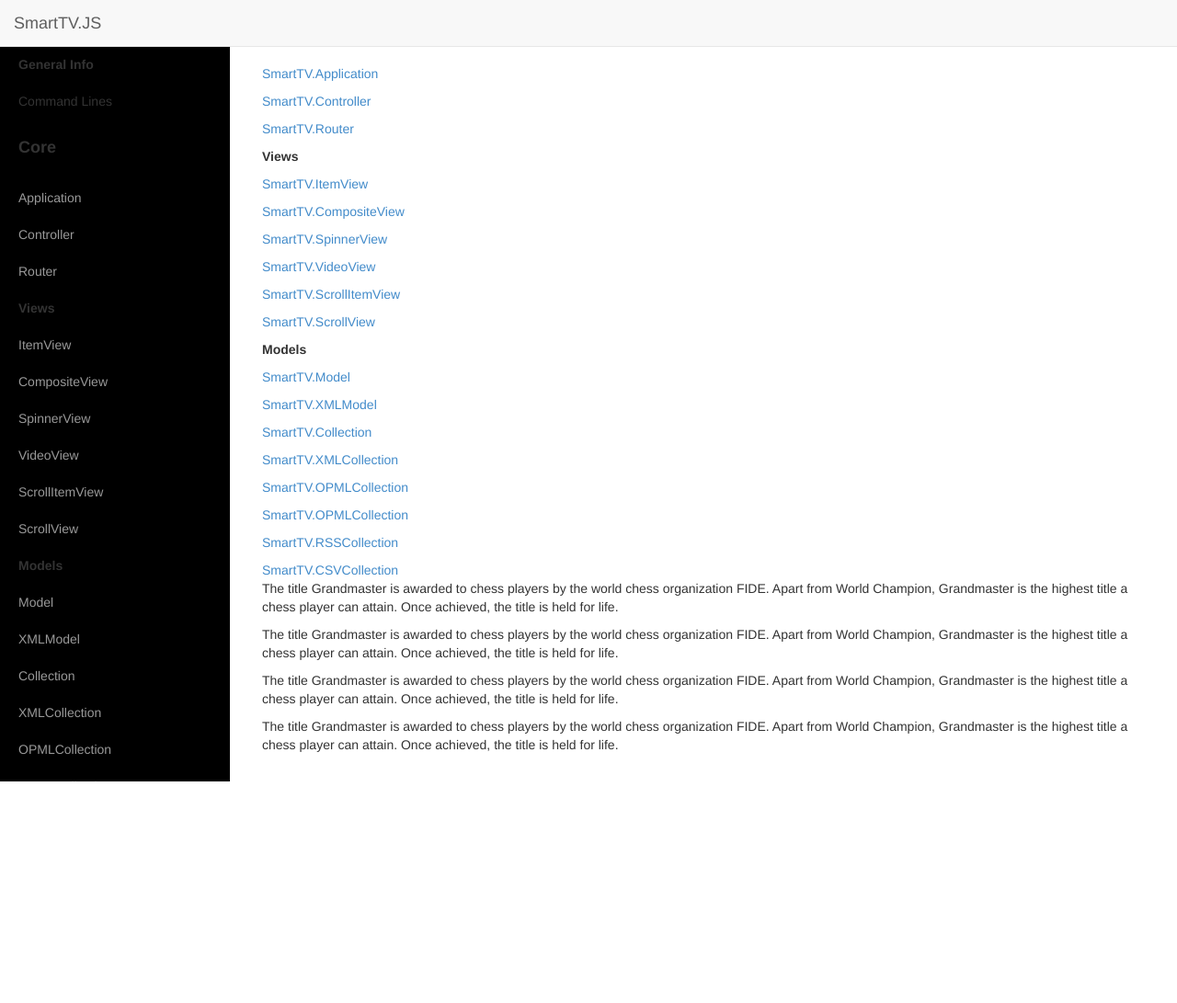
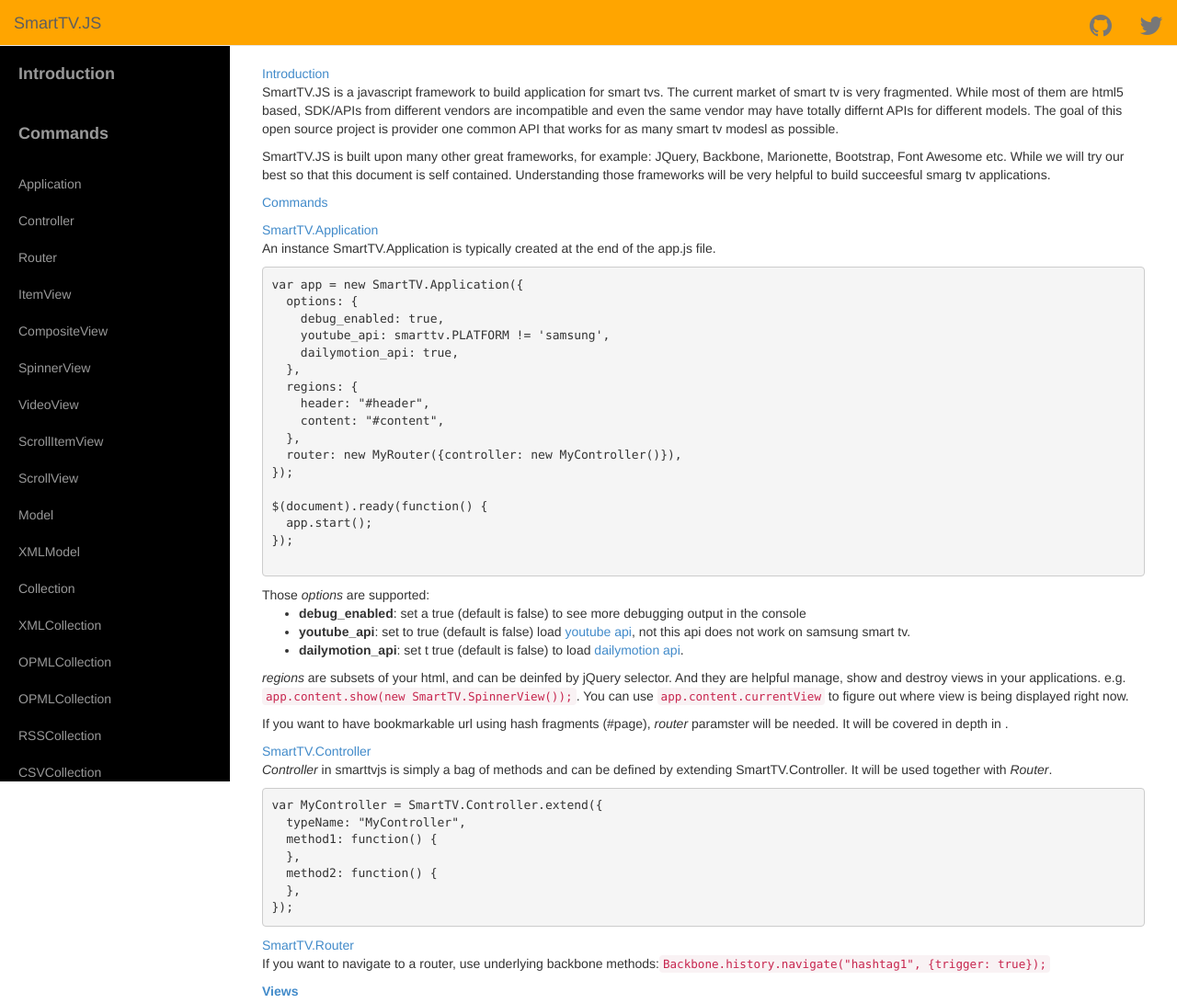
Before and after one commit to smarttvjs/smarttvjs.com, a website: page public/index.html in a window 1280 px wide. Shown: the top 1091 px of the page at 92% size. Before the commit the page ends 850 px from the top, so only its background shows below. Drawn offline with Linux system fonts and the light colour scheme.

Commit message:
more docs

```diff
--- a/public/app.css
+++ b/public/app.css
@@ -1,12 +1,12 @@
 /*your stylesheet here*/
 
-/*
+
 html,body {
   height: 100%;
 }
 
 body {
-  background: #ccc;
+  /*background: #ccc;*/
   padding-top: 50px;
   padding-bottom: 38px;
 }
@@ -24,13 +24,12 @@
   min-height: 38px;
   background: #444;
   color: #eee;
-}*/
+}
 
 /* http://ironsummitmedia.github.io/startbootstrap-simple-sidebar/css/simple-sidebar.css *
 /* Toggle Styles */
 
 #wrapper {
-    padding-top: 50px;
     padding-left: 0;
     -webkit-transition: all 0.5s ease;
     -moz-transition: all 0.5s ease;
--- a/public/index.html
+++ b/public/index.html
@@ -18,6 +18,10 @@
           <span>SmartTV.JS</span>
         </div>
       </div>
+      <ul class="nav navbar-nav navbar-right">
+        <li><a href="http://https://github.com/smarttvjs/smarttvjs"><i class="fa fa-2x fa-github"></i></a></li>
+        <li><a href="https://twitter.com/orangeetv"><i class="fa fa-2x fa-twitter"></i></a></li>
+      </ul>
     </div>
   </nav>
 
@@ -25,20 +29,17 @@
     <!-- Sidebar -->
     <div id="sidebar-wrapper">
       <ul class="sidebar-nav">
-        <li><b>General Info</b></li>
-        <li>Command Lines</li>
-        <li class="sidebar-brand"><b>Core</b></li>
+        <li class="sidebar-brand"><a href="#Introduction"><b>Introduction</b></a></li>
+        <li class="sidebar-brand"><a href="#Commands"><b>Commands</b></a></li>
         <li><a href="#Application">Application</a></li>
         <li><a href="#Controller">Controller</a></li>
         <li><a href="#Router">Router</a></li>
-        <li><b>Views</b></li>
         <li><a href="#ItemView">ItemView</a></li>
         <li><a href="#CompositeView">CompositeView</a></li>
         <li><a href="#SpinnerView">SpinnerView</a></li>
         <li><a href="#VideoView">VideoView</a></li>
         <li><a href="#ScrollItemView">ScrollItemView</a></li>
         <li><a href="#ScrollView">ScrollView</a></li>
-        <li><b>Models</b></li>
         <li><a href="#Model">Model</a></li>
         <li><a href="#XMLModel">XMLModel</a></li>
         <li><a href="#Collection">Collection</a></li>
@@ -56,17 +57,83 @@
       <div class="container-fluid">
         <div class="row">
           <div class="col-lg-12">
-            <a id="Application">SmartTV.Application</a><p></p>
-            <a id="Controller">SmartTV.Controller</a><p></p>
-            <a id="Router">SmartTV.Router</a><p></p>
-            <b>Views</b><p></p>
+            <a id="Introduction">Introduction</a>
+            <p>
+            SmartTV.JS is a javascript framework to build application for smart tvs. The current market of smart tv is very fragmented. While
+            most of them are html5 based, SDK/APIs from different vendors are incompatible and even the same vendor may have totally differnt
+            APIs for different models. The goal of this open source project is provider one common API that works for as many smart tv modesl
+            as possible.
+            </p>
+            <p>
+            SmartTV.JS is built upon many other great frameworks, for example: JQuery, Backbone, Marionette, Bootstrap, Font Awesome etc. While
+            we will try our best so that this document is self contained. Understanding those frameworks will be very helpful to build succeesful
+            smarg tv applications.
+            </p>
+            <a id="Commands">Commands</a>
+            <p>
+            </p>
+
+            <a id="Application">SmartTV.Application</a>
+            <p>
+            An instance SmartTV.Application is typically created at the end of the app.js file.
+            </p>
+              <pre>
+var app = new SmartTV.Application({
+  options: {
+    debug_enabled: true,
+    youtube_api: smarttv.PLATFORM != 'samsung',
+    dailymotion_api: true,
+  },
+  regions: {
+    header: "#header",
+    content: "#content",
+  },
+  router: new MyRouter({controller: new MyController()}),
+});
+
+$(document).ready(function() {
+  app.start();
+});
+              </pre>
+              Those <i>options</i> are supported:
+              <ul>
+              <li><b>debug_enabled</b>: set a true (default is false) to see more debugging output in the console</li>
+              <li><b>youtube_api</b>: set to true (default is false) load <a href="https://developers.google.com/youtube/iframe_api_reference">youtube api</a>, not this api does not work on samsung smart tv.</li>
+              <li><b>dailymotion_api</b>: set t true (default is false) to load <a href="https://developer.dailymotion.com/documentation#player-api">dailymotion api</a>.</li>
+            </ul>
+            <p>
+            <i>regions</i> are subsets of your html, and can be deinfed by jQuery selector. And they are helpful manage, show and destroy
+            views in your applications. e.g. <code>app.content.show(new SmartTV.SpinnerView());</code>. You can use <code>app.content.currentView</code> to figure out where view is being displayed right now.
+            </p>
+            <p>
+            If you want to have bookmarkable url using hash fragments (#page), <i>router</i> paramster will be needed. It will be covered in depth in <a href="#Router"></a>.
+            </p>
+            <a id="Controller">SmartTV.Controller</a>
+            <p>
+            <i>Controller</i> in smarttvjs is simply a bag of methods and can be defined by extending SmartTV.Controller. It will be used together with <i>Router</i>.
+            </p>
+            <pre>
+var MyController = SmartTV.Controller.extend({
+  typeName: "MyController",
+  method1: function() {
+  },
+  method2: function() {
+  },
+});
+</pre>
+
+            <a id="Router">SmartTV.Router</a>
+            <p>
+            If you want to navigate to a router, use underlying backbone methods:<code>Backbone.history.navigate("hashtag1", {trigger: true});</code>
+            </p>
+            <a href="#"><b>Views</b></a><p></p>
             <a id="ItemView">SmartTV.ItemView</a><p></p>
             <a id="CompositeView">SmartTV.CompositeView</a><p></p>
             <a id="SpinnerView">SmartTV.SpinnerView</a><p></p>
             <a id="VideoView">SmartTV.VideoView</a><p></p>
             <a id="ScrollItemView">SmartTV.ScrollItemView</a><p></p>
             <a id="ScrollView">SmartTV.ScrollView</a><p></p>
-            <b>Models</b><p></p>
+            <a href="#"><b>Models</b></a><p></p>
             <a id="Model">SmartTV.Model</a><p></p>
             <a id="XMLModel">SmartTV.XMLModel</a><p></p>
             <a id="Collection">SmartTV.Collection</a><p></p>
```
